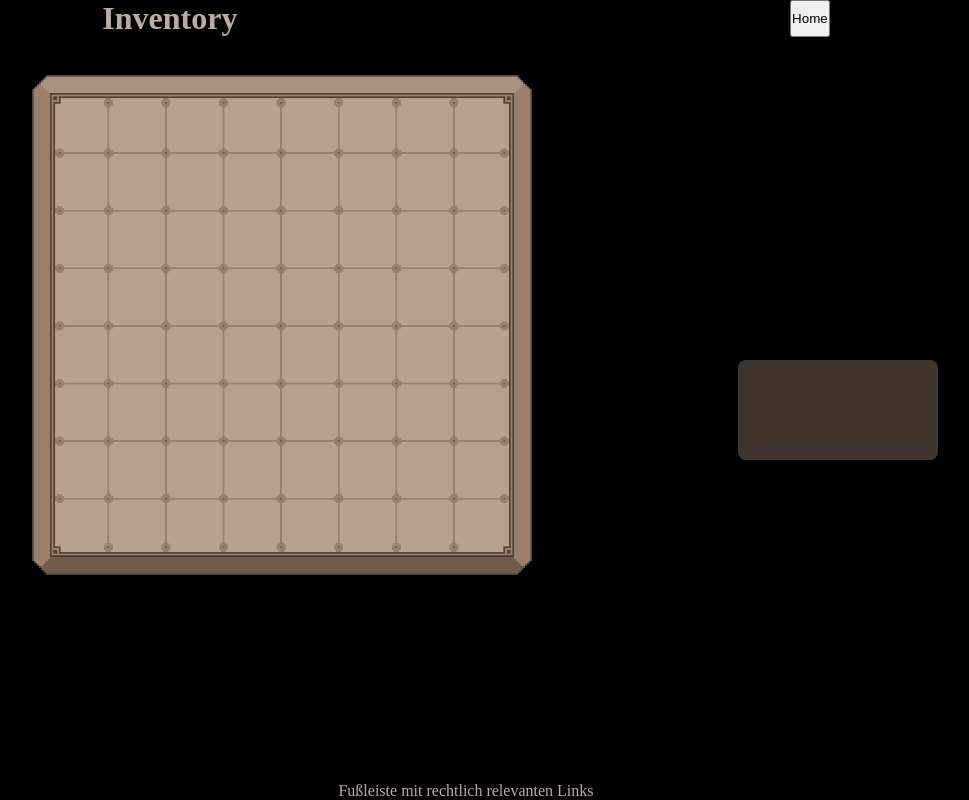
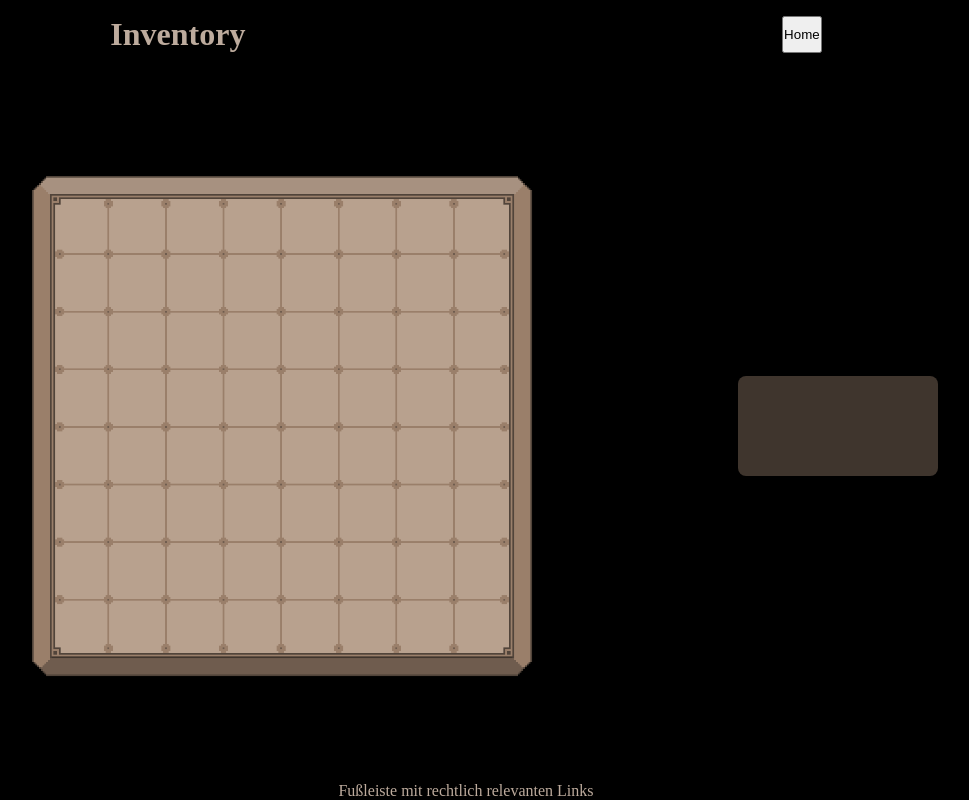
Before and after one commit to N1ghtfoxx/Shady-Shambles, a website: page public/inventory.html in a window 1280 px wide. Shown: the whole page, without its empty margins (174-1143 px from the left). Drawn offline with Linux system fonts and the light colour scheme; no server answers.

Commit message:
QUICK FIX: center inventory Section

```diff
--- a/public/style/inventory.css
+++ b/public/style/inventory.css
@@ -13,6 +13,7 @@ header {
     display: flex ;
     flex-direction: row ;
     justify-content: space-around ;
+    padding: 1rem ;
 }
 
 main {
@@ -79,9 +80,11 @@ footer {
 }
 
 @media (max-width: 1536px) {
+
     #inventorySection {
         width: 576px ;
         height: 576px ;
+        align-self: center;
     }
 
     #inventoryGrid {
```
